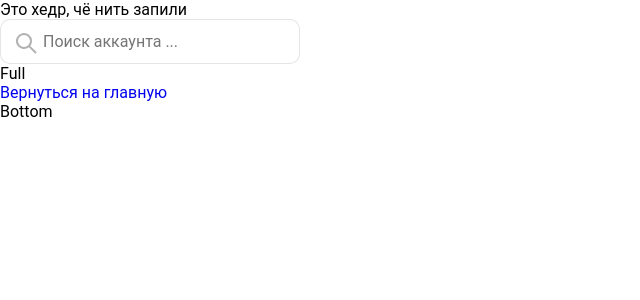
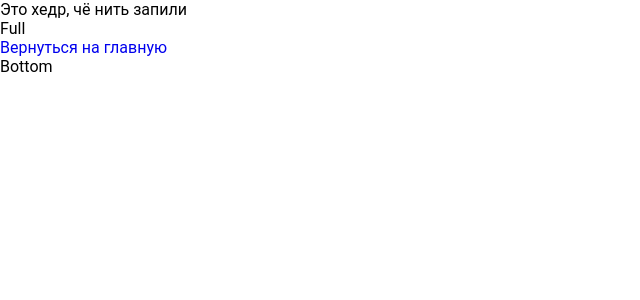
Before and after one commit to Tempesto20/gitSearct, a React (Create React App) app: page /person/1 in a window 1280 px wide. Shown: the top 300 px of the page, without its empty margins (0-640 px from the left). Built offline with nearby package versions, Linux system fonts and the light colour scheme.

Commit message:
доработка search, вопрос во вложенном масиве для получения данных по конкретному репозиторию

```diff
--- a/src/components/Header/Header.jsx
+++ b/src/components/Header/Header.jsx
@@ -1,10 +1,11 @@
 import React from "react";
 import axios from 'axios';
+import { useLocation } from 'react-router-dom';
 import Search from "../Search/Search";
 
 
 function Header() {
-
+  const location = useLocation();
 
 
   return (
@@ -13,7 +14,7 @@ function Header() {
         <div className="">
             <div className=""></div>
             <div className="">
-                <Search />
+            {location.pathname === '/' &&<Search />}
             </div>
         </div>
     </div>
--- a/src/components/Repositories/Commits/Commits.jsx
+++ b/src/components/Repositories/Commits/Commits.jsx
@@ -2,29 +2,24 @@ import React from 'react';
 import axios from 'axios';
 import { useSelector, useDispatch } from 'react-redux';
 import { Link, useParams } from 'react-router-dom';
+// import { fetchCommit } from '../../../redux/slices/commitSlice';
 
-function Commits({ commits_url, login, name }) {
+function Commits({ login }) {
   //commits_url : "https://api.github.com/repos/Tempesto20/gitSearct/commits{/sha}"
   // "commits_url": "https://api.github.com/repos/Tempesto20/Cat/commits{/sha}",
   // "git_commits_url": "https://api.github.com/repos/Tempesto20/Cat/git/commits{/sha}",
   const { id } = useParams();
+  const dispatch = useDispatch();
 
   const [rep, setRep] = React.useState([]);
 
-// console.log(commits_url)
-// console.log(name)
-// console.log(login)
-// console.log(id)
-//   const dw = 'https://api.github.com/repos/Tempesto20/gitSearct/commits';
-  // console.log(dw)
-  // const commit = commits_url;
-  // console.log(commit)
+  const repositories = useSelector((state) => state.repositoriesSlice.items);
+  // const commits = useSelector((state) => state.commitSlice.items);
+  const searchValue = useSelector((state) => state.filterSlice.searchValue);
+  // const rep = repositories;
 
-  const repositories = useSelector((state) => state.repositoriesSlice.items);
-  // const rep = repositories;
-  // console.log(rep)
+  //   console.log(commits);
 
-  const searchValue = useSelector((state) => state.filterSlice.searchValue);
 
   React.useEffect(() => {
     // const search = searchValue ? `&search=${searchValue}` : 'Tempesto_S'; //поиск
@@ -37,7 +32,7 @@ function Commits({ commits_url, login, name }) {
         // `${commit}`
       )
       .then((response) => {
-        // console.log(response.data);
+        console.log(response.data);
         setRep(response.data);
       });
 
@@ -48,7 +43,7 @@ function Commits({ commits_url, login, name }) {
     <div className="">
       <div className="">
         <div className="">Данные </div>
-        {rep.map((item, index) => {
+        {/* {rep.map((item, index) => {
           return (
             <div
               className=""
@@ -58,12 +53,9 @@ function Commits({ commits_url, login, name }) {
               <div className="">{item.commit.author.name}</div>
               <div className="">{item.commit.author.date}</div>
               <div className="">{item.commit.message}</div>
-              {/* <div className="">{item.commit.author.name}</div>
-            <div className="">{item.commit.author.date}</div>
-            <div className="">{item.commit.message}</div> */}
             </div>
           );
-        })}
+        })} */}
 
         <div className="">
           <Link to="/" className="">
@@ -76,3 +68,80 @@ function Commits({ commits_url, login, name }) {
 }
 
 export default Commits;
+
+
+  //   for (let i = 0; i < repositories.length; i++) {
+  //     console.log(repositories[i].name);
+  //     console.log(repositories[i].commits_url);
+  //     // console.log("old" + " " + repositories[i].id);
+  //     // console.log("new" + " " +  id)
+  //     // console.log( repositories[i]);
+  //     if (repositories[i].id === id) {
+  //       console.log('yes');
+  //   axios
+  //   .get(
+  //     // `https://api.github.com/users/${login}/repos`
+  //     `https://api.github.com/repos/${searchValue}/gitSearct/commits`,
+  //     // `https://api.github.com/repos/Tempesto20/gitSearct/commits`,
+  //     // `https://api.github.com/repos/${login}/${name}/commits`
+  //     // `${commit}`
+  //   )
+  //   .then((response) => {
+  //     // console.log(response.data);
+  //     setRep(response.data);
+  //   });
+  //     } else {
+  //       console.log('no');
+  //     }
+  //   }
+
+  //   const getCats = async () => {
+  //     const search = searchValue;
+  //     dispatch(
+  //         fetchCommit({
+  //             name,
+  //             login
+  //         // search,
+  //       }),
+  //     );
+  //   };
+
+  //   React.useEffect(() => {
+  //     getCats();
+  //   }, [id]);
+
+
+
+
+
+
+
+
+
+
+
+
+
+
+
+
+
+
+
+
+// {rep.map((item, index) => {
+//     return (
+//       <div
+//         className=""
+//         key={index}
+//         // key={index}
+//       >
+//         <div className="">{item.commit.author.name}</div>
+//         <div className="">{item.commit.author.date}</div>
+//         <div className="">{item.commit.message}</div>
+//         {/* <div className="">{item.commit.author.name}</div>
+//       <div className="">{item.commit.author.date}</div>
+//       <div className="">{item.commit.message}</div> */}
+//       </div>
+//     );
+//   })}
--- a/src/components/Repositories/Repositories.jsx
+++ b/src/components/Repositories/Repositories.jsx
@@ -3,6 +3,10 @@ import axios from 'axios';
 import { Link } from 'react-router-dom';
 import { useSelector, useDispatch } from 'react-redux';
 import { fetchRepositories } from '../../redux/slices/repositoriesSlice';
+// import { fetchCommit } from '../../redux/slices/commitSlice';
+// import Commits from './Commits/Commits';
+
+
 
 function Repositories({ repos_url, login }) {
 
@@ -12,20 +16,19 @@ function Repositories({ repos_url, login }) {
 
   //const params = useParams();
   //console.log(params);
-
   const repositories = useSelector((state) => state.repositoriesSlice.items);
   const status = useSelector((state) => state.repositoriesSlice.status);
-//   console.log(repositories);
+  // console.log(repositories);
 //   console.log(status);
 
   const getCats = async () => {
     dispatch(fetchRepositories({ login }));
+    // dispatch(fetchCommit({ login }));
   };
 
   React.useEffect(() => {
     getCats();
   }, [login]);
-
 
 
 
@@ -53,6 +56,11 @@ function Repositories({ repos_url, login }) {
             </div>
           );
         })}
+        <div className="">
+        {/* {
+          repositories.map((item)=><Commits  key={item.id} {...item} />)
+ } */}
+        </div>
       </div>
     </div>
   );
--- /dev/null
+++ b/src/redux/slices/commitSlice.js
@@ -0,0 +1,59 @@
+// import axios from 'axios';
+// import { createSlice, createAsyncThunk } from '@reduxjs/toolkit';
+
+// // Это бизнес-логика, вынес из UI - в редакс, те це UX
+// //Чтобы была возможно повторного использования или исключения
+// export const fetchCommit = createAsyncThunk('commit/fetchCommitStatus', async (params) => {
+//   const { login, name } = params;
+//   const { data } = await axios.get(
+//     // `https://api.github.com/users/${login}/repos`
+//     // `https://api.github.com/repos/Tempesto20/${login}/commits`,
+//     // `https://api.github.com/repos/${login}/gitSearct/commits`,
+//     `https://api.github.com/repos/${login}/${name}/commits`,
+//     // `https://api.github.com/repos/Tempesto20/gitSearct/commits`,
+//   );
+//   console.log(data);
+//   // console.log(data.items);
+//   // return data;
+//   return data;
+// });
+
+// // первоначальное состояние
+// //Сохранение пицц в реакте
+// const initialState = {
+//   items: [],
+//   status: 'loading', // loading | success | error
+// };
+
+// const commitSlice = createSlice({
+//   name: 'commit',
+//   initialState,
+//   reducers: {
+//     setPerson(state, action) {
+//       state.items = action.payload;
+//     },
+//   },
+
+//   extraReducers: (builder) => {
+//     builder.addCase(fetchCommit.pending, (state, action) => {
+//       //console.log(state + 'идёт отправка');
+//       state.status = 'loading';
+//       state.items = [];
+//     });
+//     builder.addCase(fetchCommit.fulfilled, (state, action) => {
+//       // console.log(state + 'выполнилось');
+//       state.items = action.payload;
+//       state.status = 'success';
+//     });
+//     builder.addCase(fetchCommit.rejected, (state, action) => {
+//       //console.log('была ошибка');
+//       state.status = 'error';
+//       state.items = [];
+//     });
+//   },
+// });
+// export const { setPerson } = commitSlice.actions;
+// // необходимо для импортирования этой переменной в дром файле
+// // чтобы вытащить какие-либо ACTIONS, те reducers = actions;
+
+// export default commitSlice.reducer;
--- a/src/redux/store.js
+++ b/src/redux/store.js
@@ -2,11 +2,13 @@ import { configureStore } from '@reduxjs/toolkit';
 import filterSlice from './slices/filterSlice';
 import personSlice from './slices/personSlice';
 import repositoriesSlice from './slices/repositoriesSlice';
+import commitSlice from './slices/commitSlice';
 
 export const store = configureStore({
   reducer: {
     filterSlice,
     personSlice,
     repositoriesSlice,
+    commitSlice,
   },
 });
```
